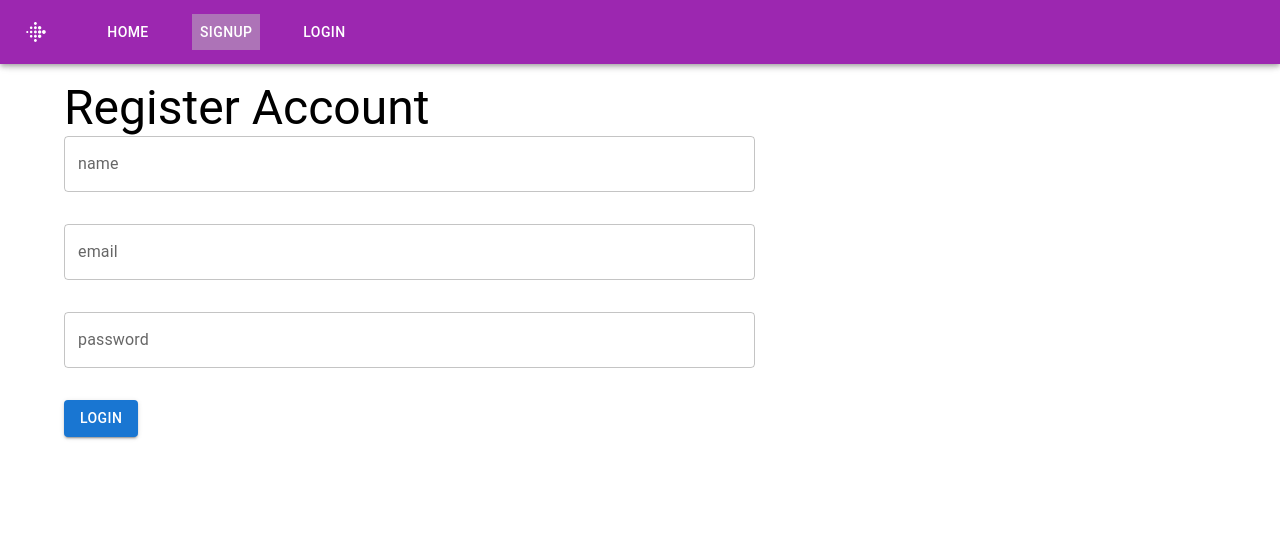
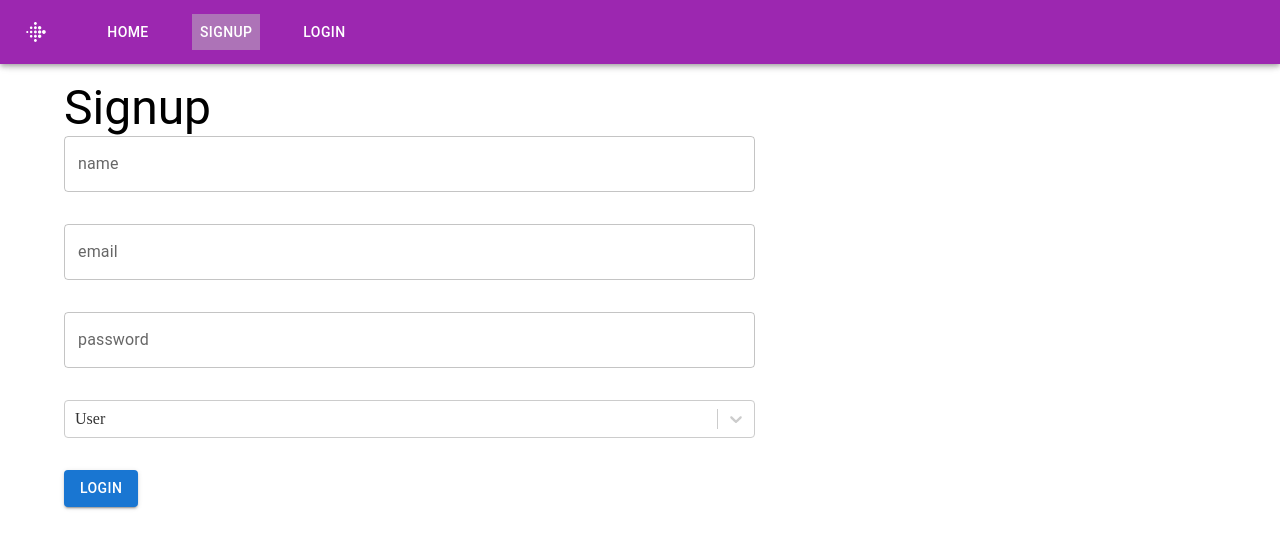
Before and after one commit to Nis13/react-basics, a React (Vite) app: page /signup in a window 1280 px wide. Shown: the top 548 px of the page. Built offline with nearby package versions, Linux system fonts and the light colour scheme.

Commit message:
add react-query in get

```diff
--- a/src/App.tsx
+++ b/src/App.tsx
@@ -1,12 +1,17 @@
 import { BrowserRouter } from "react-router-dom";
 import "./App.css";
 import Approutes from "./routes/approutes";
+import { QueryClient, QueryClientProvider } from "react-query";
+
+const queryClient = new QueryClient();
 
 const App = () => {
   return (
-    <BrowserRouter>
-      <Approutes />
-    </BrowserRouter>
+    <QueryClientProvider client={queryClient}>
+      <BrowserRouter>
+        <Approutes />
+      </BrowserRouter>
+    </QueryClientProvider>
   );
 };
 
--- /dev/null
+++ b/src/components/table.tsx
@@ -0,0 +1,86 @@
+import React from "react";
+import { Column, usePagination, useSortBy, useTable } from "react-table";
+import { IGetUserData } from "../interfaces/user.interface";
+import { Button, Container, Paper, TableContainer } from "@mui/material";
+
+export interface ITableProps {
+  columns: Column<IGetUserData>[];
+  data: IGetUserData[];
+}
+
+const Table: React.FC<ITableProps> = ({ columns, data }) => {
+  const tableInstance = useTable(
+    {
+      columns,
+      data,
+    },
+    useSortBy,
+    usePagination
+  );
+  const {
+    getTableProps,
+    getTableBodyProps,
+    headerGroups,
+    prepareRow,
+    page,
+    nextPage,
+    previousPage,
+    canPreviousPage,
+    canNextPage,
+  } = tableInstance;
+
+  return (
+    <TableContainer component={Paper}>
+      <table className="table" {...getTableProps()}>
+        <thead>
+          {headerGroups.map((hg) => (
+            <tr
+              {...hg.getHeaderGroupProps()}
+              key={hg.getHeaderGroupProps().key}
+            >
+              {hg.headers.map((column) => (
+                <th
+                  {...column.getHeaderProps(column.getSortByToggleProps())}
+                  key={column.getHeaderProps().key}
+                >
+                  {column.render("Header")}
+                  {column.isSorted && (
+                    <span>{column.isSortedDesc ? " ⬆️ " : " ⬇️ "}</span>
+                  )}
+                </th>
+              ))}
+            </tr>
+          ))}
+        </thead>
+        <tbody {...getTableBodyProps()}>
+          {page.map((row) => {
+            prepareRow(row);
+            return (
+              <tr {...row.getRowProps()} key={row.getRowProps().key}>
+                {row.cells.map((cell) => (
+                  <td {...cell.getCellProps()} key={cell.getCellProps().key}>
+                    {cell.render("Cell")}
+                  </td>
+                ))}
+              </tr>
+            );
+          })}
+        </tbody>
+      </table>
+      <Container>
+        <Button
+          variant="contained"
+          disabled={!canPreviousPage}
+          onClick={previousPage}
+        >
+          Prev
+        </Button>
+        <Button variant="contained" disabled={!canNextPage} onClick={nextPage}>
+          Next
+        </Button>
+      </Container>
+    </TableContainer>
+  );
+};
+
+export default Table;
--- a/src/hooks/getuserapi.tsx
+++ b/src/hooks/getuserapi.tsx
@@ -1,30 +1,18 @@
 import axios from "axios";
-import { useEffect, useState } from "react";
+import { useQuery } from "react-query";
 
+const fetchUser = async () => {
+  const response = await axios.get(
+    `https://671b71a32c842d92c37ff31c.mockapi.io/learnApi/users`
+  );
+  console.log("from axios", response);
+  return response.data;
+};
 const GetUserApi = () => {
-  const [isLoading, setIsLoading] = useState(true);
-  const [error, setError] = useState<string | null>(null);
-  const [data, setData] = useState([]);
+  const { isLoading, data, error } = useQuery("user", fetchUser);
+  console.log(data);
 
-  const fetchUser = async () => {
-    try {
-      const response = await axios.get(
-        `https://671b71a32c842d92c37ff31c.mockapi.io/learnApi/users`
-      );
-      setData(response.data);
-    } catch (error) {
-      if (error instanceof Error) {
-        setError(() => error.message);
-      }
-    } finally {
-      setIsLoading(false);
-    }
-  };
-  useEffect(() => {
-    fetchUser();
-  }, []);
-
-  return { isLoading, data, error, fetchUser };
+  return { isLoading, data, error };
 };
 
 export default GetUserApi;
--- a/src/layout/layout.tsx
+++ b/src/layout/layout.tsx
@@ -19,6 +19,7 @@ const Layout = () => {
     },
     { name: "Blog", link: "blog", isVisible: !!isAuthenticated },
     { name: "login", link: "login", isVisible: !isAuthenticated },
+    { name: "user", link: "user", isVisible: !!isAuthenticated },
   ];
   return (
     <>
--- a/src/pages/getuserpage.tsx
+++ b/src/pages/getuserpage.tsx
@@ -1,11 +1,13 @@
 import { useMemo } from "react";
 import GetUserApi from "../hooks/getuserapi";
 import { IGetUserData } from "../interfaces/user.interface";
-import { Box, Button, Container, Paper, TableContainer } from "@mui/material";
-import { Column, usePagination, useSortBy, useTable } from "react-table";
+import { Column } from "react-table";
+import Table from "../components/table";
+import { Box } from "@mui/material";
 
 const GetUserpage = () => {
   const { isLoading, data, error } = GetUserApi();
+
   const memoizedData = useMemo(() => data, [data]);
   const columns: Column<IGetUserData>[] = useMemo(
     () => [
@@ -19,85 +21,12 @@ const GetUserpage = () => {
     []
   );
 
-  const tableInstance = useTable<IGetUserData>(
-    {
-      columns,
-      data: memoizedData,
-    },
-    useSortBy,
-    usePagination
-  );
-
-  const {
-    getTableProps,
-    getTableBodyProps,
-    headerGroups,
-    prepareRow,
-    page,
-    nextPage,
-    previousPage,
-    canPreviousPage,
-    canNextPage,
-  } = tableInstance;
-
   if (isLoading) return <Box>Loading...</Box>;
 
   if (!data) return <Box>Data not found.</Box>;
 
   if (error) return <Box>Error</Box>;
-
-  return (
-    <TableContainer component={Paper}>
-      <table className="table" {...getTableProps()}>
-        <thead>
-          {headerGroups.map((hg) => (
-            <tr
-              {...hg.getHeaderGroupProps()}
-              key={hg.getHeaderGroupProps().key}
-            >
-              {hg.headers.map((column) => (
-                <th
-                  {...column.getHeaderProps(column.getSortByToggleProps())}
-                  key={column.getHeaderProps().key}
-                >
-                  {column.render("Header")}
-                  {column.isSorted && (
-                    <span>{column.isSortedDesc ? " ⬆️ " : " ⬇️ "}</span>
-                  )}
-                </th>
-              ))}
-            </tr>
-          ))}
-        </thead>
-        <tbody {...getTableBodyProps()}>
-          {page.map((row) => {
-            prepareRow(row);
-            return (
-              <tr {...row.getRowProps()} key={row.getRowProps().key}>
-                {row.cells.map((cell) => (
-                  <td {...cell.getCellProps()} key={cell.getCellProps().key}>
-                    {cell.render("Cell")}
-                  </td>
-                ))}
-              </tr>
-            );
-          })}
-        </tbody>
-      </table>
-      <Container>
-        <Button
-          variant="contained"
-          disabled={!canPreviousPage}
-          onClick={previousPage}
-        >
-          Prev
-        </Button>
-        <Button variant="contained" disabled={!canNextPage} onClick={nextPage}>
-          Next
-        </Button>
-      </Container>
-    </TableContainer>
-  );
+  return <Table columns={columns} data={memoizedData} />;
 };
 
 export default GetUserpage;
--- a/src/pages/loginpage.tsx
+++ b/src/pages/loginpage.tsx
@@ -11,7 +11,7 @@ const LoginPage = () => {
   const { setToken } = useAuth();
   return (
     <Container>
-      <Typography variant="h3">Register Account</Typography>
+      <Typography variant="h3">Login</Typography>
       <Formik
         initialValues={{
           name: "",
--- a/src/pages/signuppage.tsx
+++ b/src/pages/signuppage.tsx
@@ -3,9 +3,16 @@ import { Form, Formik } from "formik";
 import { useState } from "react";
 import * as Yup from "yup";
 import { SignupApi } from "../hooks/signupapi";
+import Select from "react-select";
 
 const SignupPage = () => {
   const [responseStatus, setResponseStatus] = useState<string | null>(null);
+
+  const options = [
+    { value: "user", label: "User" },
+    { value: "admin", label: "Admin" },
+  ];
+
   const signupSchema = Yup.object().shape({
     name: Yup.string().required("Name is required"),
     email: Yup.string()
@@ -20,12 +27,13 @@ const SignupPage = () => {
   });
   return (
     <Container>
-      <Typography variant="h3">Register Account</Typography>
+      <Typography variant="h3">Signup</Typography>
       <Formik
         initialValues={{
           name: "",
           password: "",
           email: "",
+          role: options[0].value,
         }}
         validationSchema={signupSchema}
         onSubmit={async (values, { resetForm }) => {
@@ -35,7 +43,14 @@ const SignupPage = () => {
         }}
       >
         {(props) => {
-          const { values, handleChange, errors, touched, isSubmitting } = props;
+          const {
+            values,
+            handleChange,
+            errors,
+            touched,
+            isSubmitting,
+            setFieldValue,
+          } = props;
           return (
             <Form>
               <Box
@@ -78,6 +93,17 @@ const SignupPage = () => {
                 {errors.password && touched.password ? (
                   <Box color={"red"}>{errors.password}</Box>
                 ) : null}
+
+                <Select
+                  options={options}
+                  name="role"
+                  defaultValue={options[0]}
+                  isSearchable={false}
+                  onChange={(option) => setFieldValue("role", option?.value)}
+                />
+                {errors.role && touched.role ? (
+                  <Box color={"red"}>{errors.role}</Box>
+                ) : null}
                 <Box>
                   <Button
                     variant="contained"
--- a/src/routes/approutes.tsx
+++ b/src/routes/approutes.tsx
@@ -8,6 +8,7 @@ import ProtectedRoute from "./protectedroute";
 import LoginPage from "../pages/loginpage";
 import Productpage from "../pages/productpage";
 import { AuthContext } from "../store/authcontext";
+import GetUserpage from "../pages/getuserpage";
 
 const unprotectedRoutes = [
   { id: 1, path: "/", element: <Homepage /> },
@@ -17,6 +18,7 @@ const unprotectedRoutes = [
 const protectedRoutes = [
   { id: 3, path: "blog", element: <Blogpage /> },
   { id: 5, path: "product", element: <Productpage /> },
+  { id: 6, path: "user", element: <GetUserpage /> },
 ];
 const AppRoutes = () => {
   // const routes = [
```
Also changed, not shown: src/pages/contactpage.tsx (deleted, +0 -7 lines).
